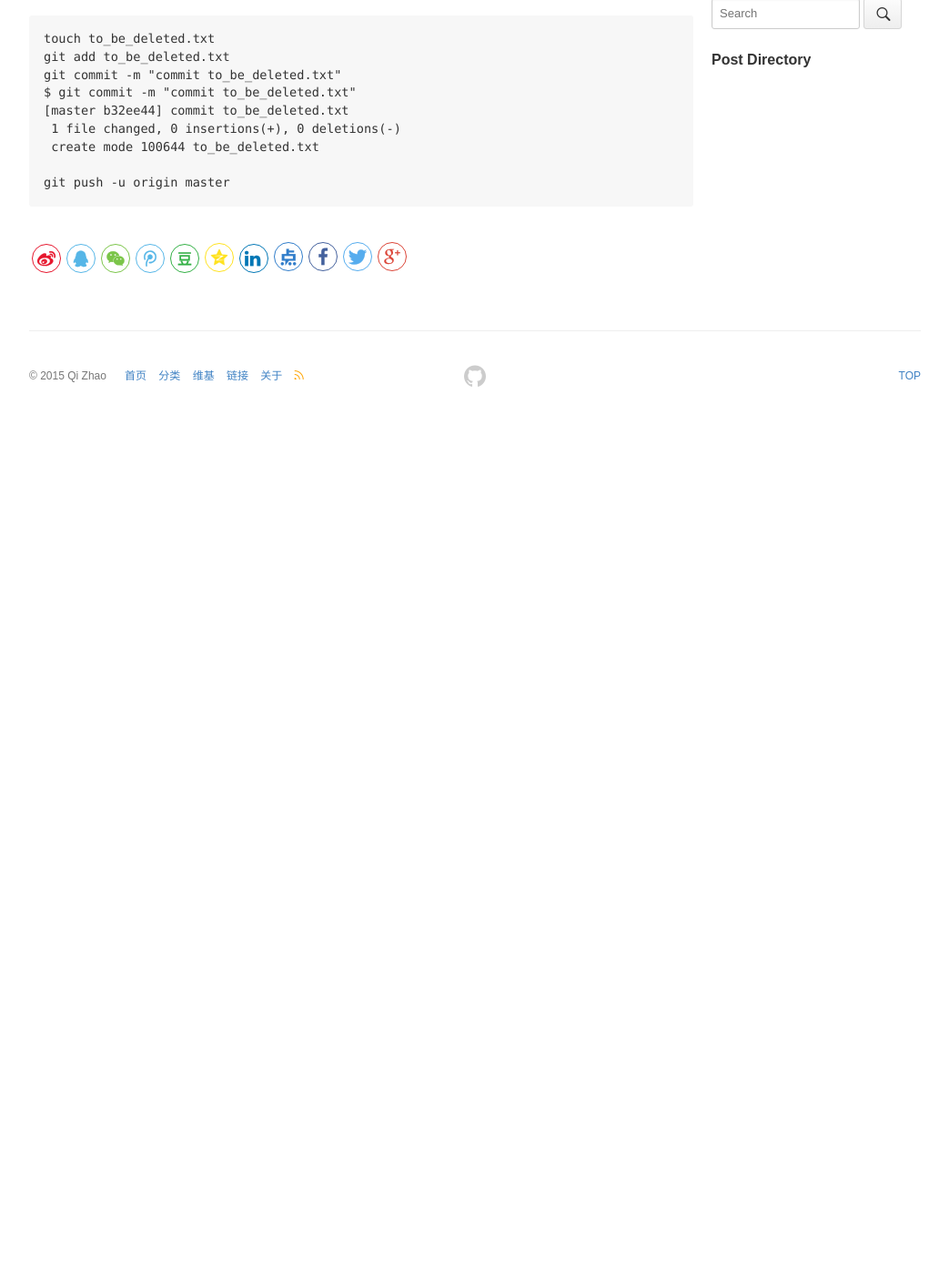
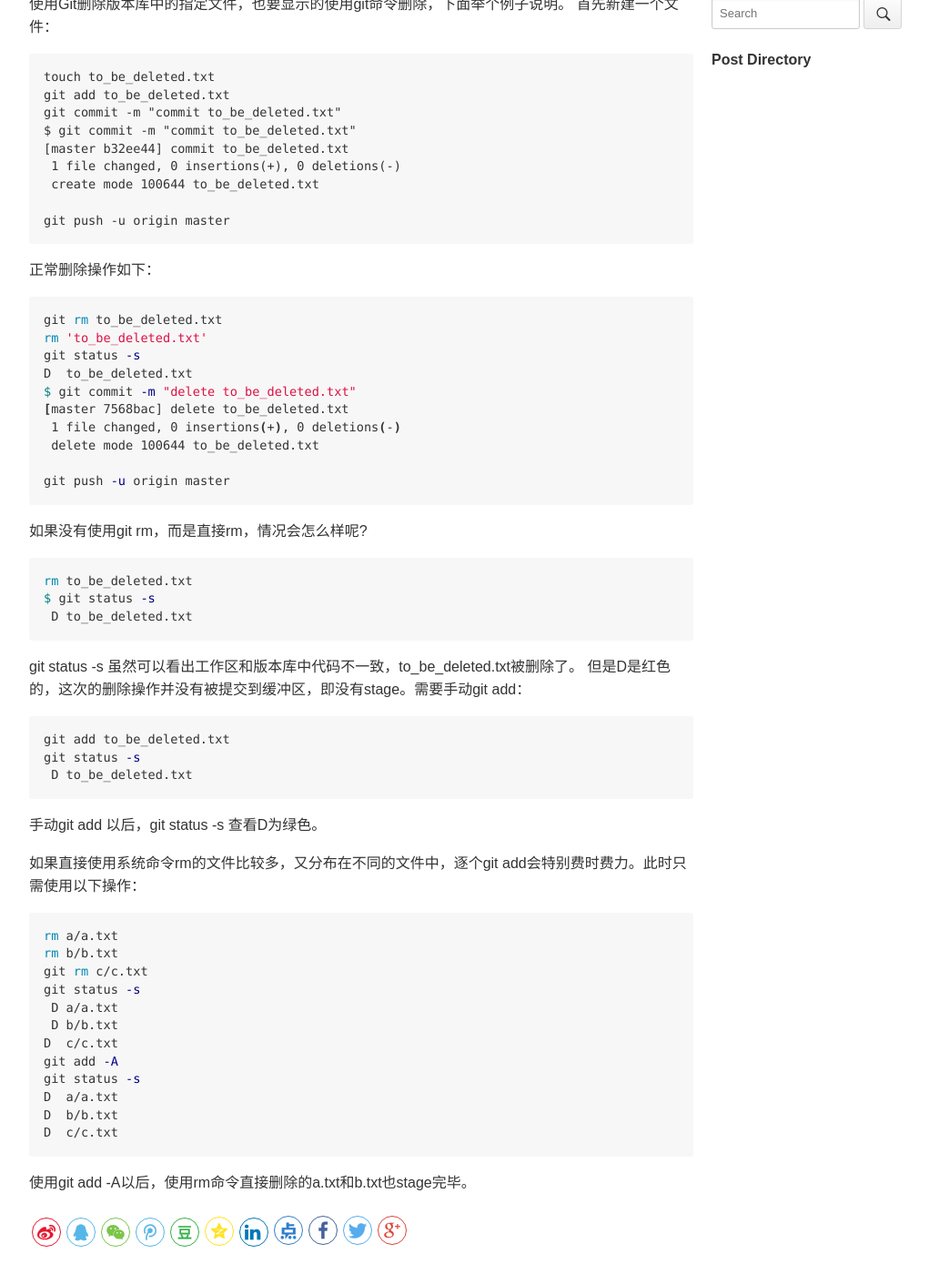
Before and after one commit to zhaoqqi/zhaoqqi.github.io, a Jekyll site: the page built from _posts/2016-07-29-git-rm-files.md, in a window 1280 px wide and 1400 px high, scrolled down 270 px. Shown: the whole window at 91% size, without its empty margins (118-1161 px from the left). Built offline with Jekyll 4.4.1, drawn with Linux system fonts in a browser that asks for light colours; before the commit the page ends 900 px from its top, so only the background shows below that.

Commit message:
correct format of 2016-07-29-git-rm-files.md

````diff
--- a/_posts/2016-07-29-git-rm-files.md
+++ b/_posts/2016-07-29-git-rm-files.md
@@ -19,3 +22,54 @@ $ git commit -m "commit to_be_deleted.txt"
 
 git push -u origin master
 ```
+
+正常删除操作如下：
+
+```sh
+git rm to_be_deleted.txt
+rm 'to_be_deleted.txt'
+git status -s
+D  to_be_deleted.txt
+$ git commit -m "delete to_be_deleted.txt"
+[master 7568bac] delete to_be_deleted.txt
+ 1 file changed, 0 insertions(+), 0 deletions(-)
+ delete mode 100644 to_be_deleted.txt
+
+git push -u origin master
+```
+
+如果没有使用git rm，而是直接rm，情况会怎么样呢?
+
+```sh
+rm to_be_deleted.txt
+$ git status -s
+ D to_be_deleted.txt
+```
+
+git status -s 虽然可以看出工作区和版本库中代码不一致，to_be_deleted.txt被删除了。
+但是D是红色的，这次的删除操作并没有被提交到缓冲区，即没有stage。需要手动git add：
+
+```sh
+git add to_be_deleted.txt
+git status -s
+ D to_be_deleted.txt
+```
+手动git add 以后，git status -s 查看D为绿色。
+
+如果直接使用系统命令rm的文件比较多，又分布在不同的文件中，逐个git add会特别费时费力。此时只需使用以下操作：
+
+```sh
+rm a/a.txt
+rm b/b.txt
+git rm c/c.txt
+git status -s
+ D a/a.txt
+ D b/b.txt
+D  c/c.txt
+git add -A
+git status -s
+D  a/a.txt
+D  b/b.txt
+D  c/c.txt
+```
+使用git add -A以后，使用rm命令直接删除的a.txt和b.txt也stage完毕。
````
Also changed, not shown: other parts of _posts/2016-07-29-git-rm-files.md (+3 -0 lines), _posts/2016-07-29-git-delete-file.md (deleted, +0 -68 lines).
